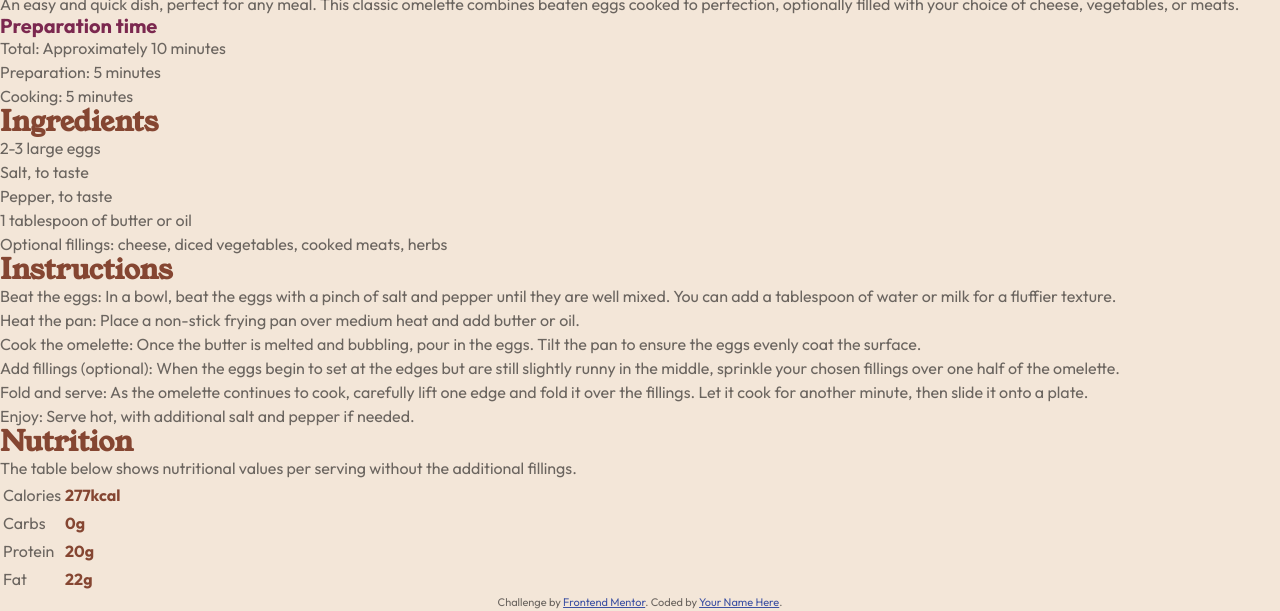
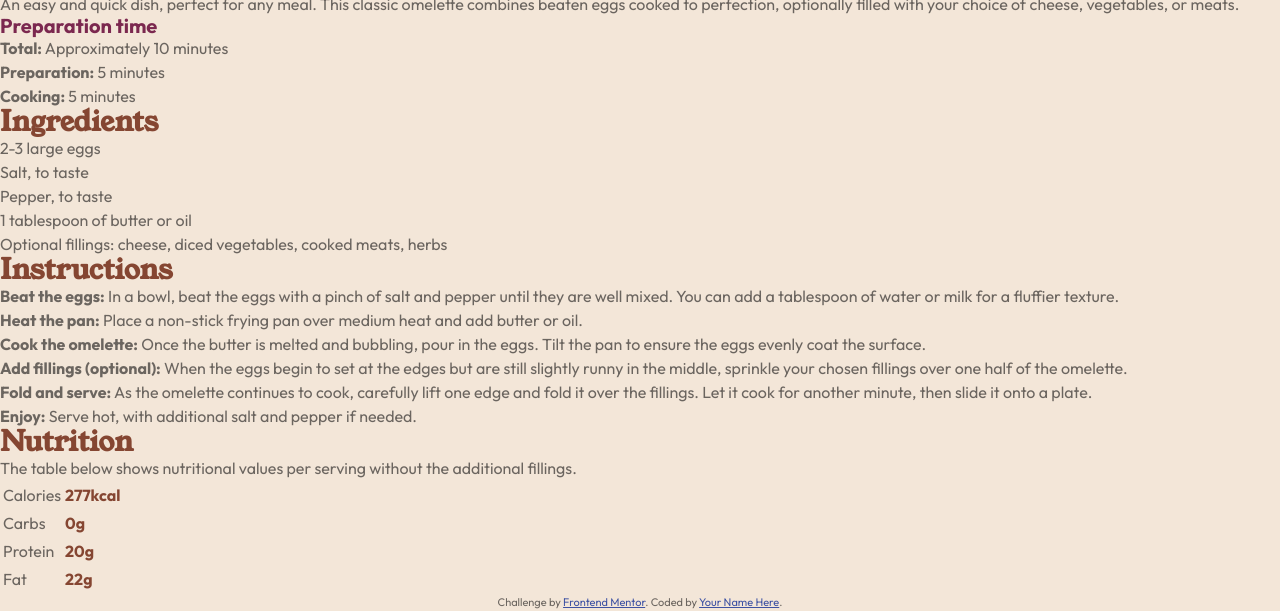
Before and after one commit to abizmo/recipe-page, a website: page index.html in a window 1280 px wide. Shown: the part 625-1236 px from the top of the page. Drawn offline with Linux system fonts and the light colour scheme.

Commit message:
fix font weight

```diff
--- a/index.html
+++ b/index.html
@@ -48,9 +48,9 @@
           <h3 class="text-accent">Preparation time</h3>
 
           <ul role="list">
-            <li>Total: Approximately 10 minutes</li>
-            <li>Preparation: 5 minutes</li>
-            <li>Cooking: 5 minutes</li>
+            <li><b>Total:</b> Approximately 10 minutes</li>
+            <li><b>Preparation:</b> 5 minutes</li>
+            <li><b>Cooking:</b> 5 minutes</li>
           </ul>
         </div>
       </header>
@@ -75,35 +75,37 @@
 
           <ol role="list">
             <li>
-              Beat the eggs: In a bowl, beat the eggs with a pinch of salt and
-              pepper until they are well mixed. You can add a tablespoon of
-              water or milk for a fluffier texture.
+              <b>Beat the eggs:</b> In a bowl, beat the eggs with a pinch of
+              salt and pepper until they are well mixed. You can add a
+              tablespoon of water or milk for a fluffier texture.
             </li>
 
             <li>
-              Heat the pan: Place a non-stick frying pan over medium heat and
-              add butter or oil.
+              <b>Heat the pan:</b> Place a non-stick frying pan over medium heat
+              and add butter or oil.
             </li>
 
             <li>
-              Cook the omelette: Once the butter is melted and bubbling, pour in
-              the eggs. Tilt the pan to ensure the eggs evenly coat the surface.
+              <b>Cook the omelette:</b> Once the butter is melted and bubbling,
+              pour in the eggs. Tilt the pan to ensure the eggs evenly coat the
+              surface.
             </li>
 
             <li>
-              Add fillings (optional): When the eggs begin to set at the edges
-              but are still slightly runny in the middle, sprinkle your chosen
-              fillings over one half of the omelette.
+              <b>Add fillings (optional):</b> When the eggs begin to set at the
+              edges but are still slightly runny in the middle, sprinkle your
+              chosen fillings over one half of the omelette.
             </li>
 
             <li>
-              Fold and serve: As the omelette continues to cook, carefully lift
-              one edge and fold it over the fillings. Let it cook for another
-              minute, then slide it onto a plate.
+              <b>Fold and serve:</b> As the omelette continues to cook,
+              carefully lift one edge and fold it over the fillings. Let it cook
+              for another minute, then slide it onto a plate.
             </li>
 
             <li>
-              Enjoy: Serve hot, with additional salt and pepper if needed.
+              <b>Enjoy:</b> Serve hot, with additional salt and pepper if
+              needed.
             </li>
           </ol>
         </section>
```
